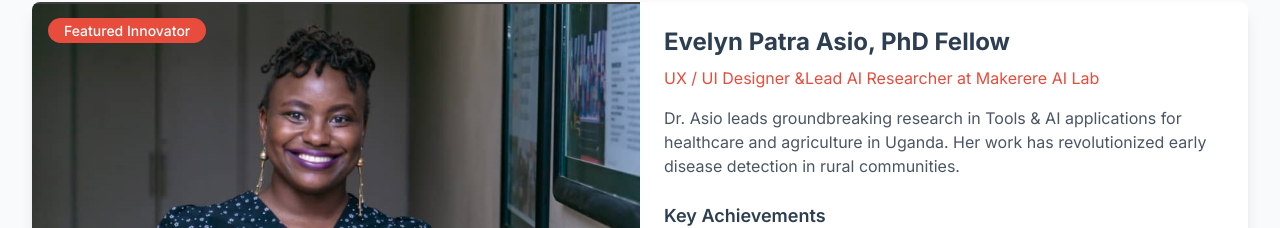
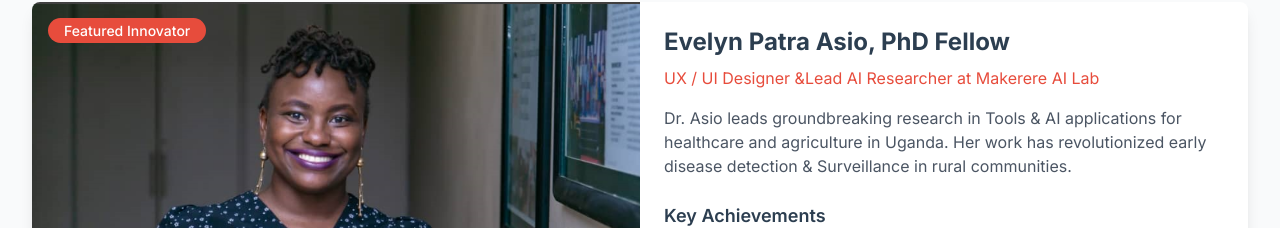
Before and after one commit to marksemakula/UgandAI-Women-s-Network-335, a React (Vite) app: page /#/innovators in a window 1280 px wide. Shown: the part 286-514 px from the top of the page. Built offline with nearby package versions, Linux system fonts and the light colour scheme; a web font is replaced by a local one.

Commit message:
Update Innovators.jsx

```diff
--- a/src/pages/Innovators.jsx
+++ b/src/pages/Innovators.jsx
@@ -7,7 +7,7 @@ const innovators = [
     name: "Evelyn Patra Asio, PhD Fellow",
     title: "UX / UI Designer &Lead AI Researcher at Makerere AI Lab",
     image: "/images/Dr.Asio_Evelyn_Patra.png",
-    bio: "Dr. Asio leads groundbreaking research in Tools & AI applications for healthcare and agriculture in Uganda. Her work has revolutionized early disease detection in rural communities.",
+    bio: "Dr. Asio leads groundbreaking research in Tools & AI applications for healthcare and agriculture in Uganda. Her work has revolutionized early disease detection & Surveillance in rural communities.",
     achievements: [
       "Published 15+ research papers in top Data Science journals & AI conferences",
       "Developed AI model for crop, animal & human disease detection projected to be used by 10,000+ farmers",
```
